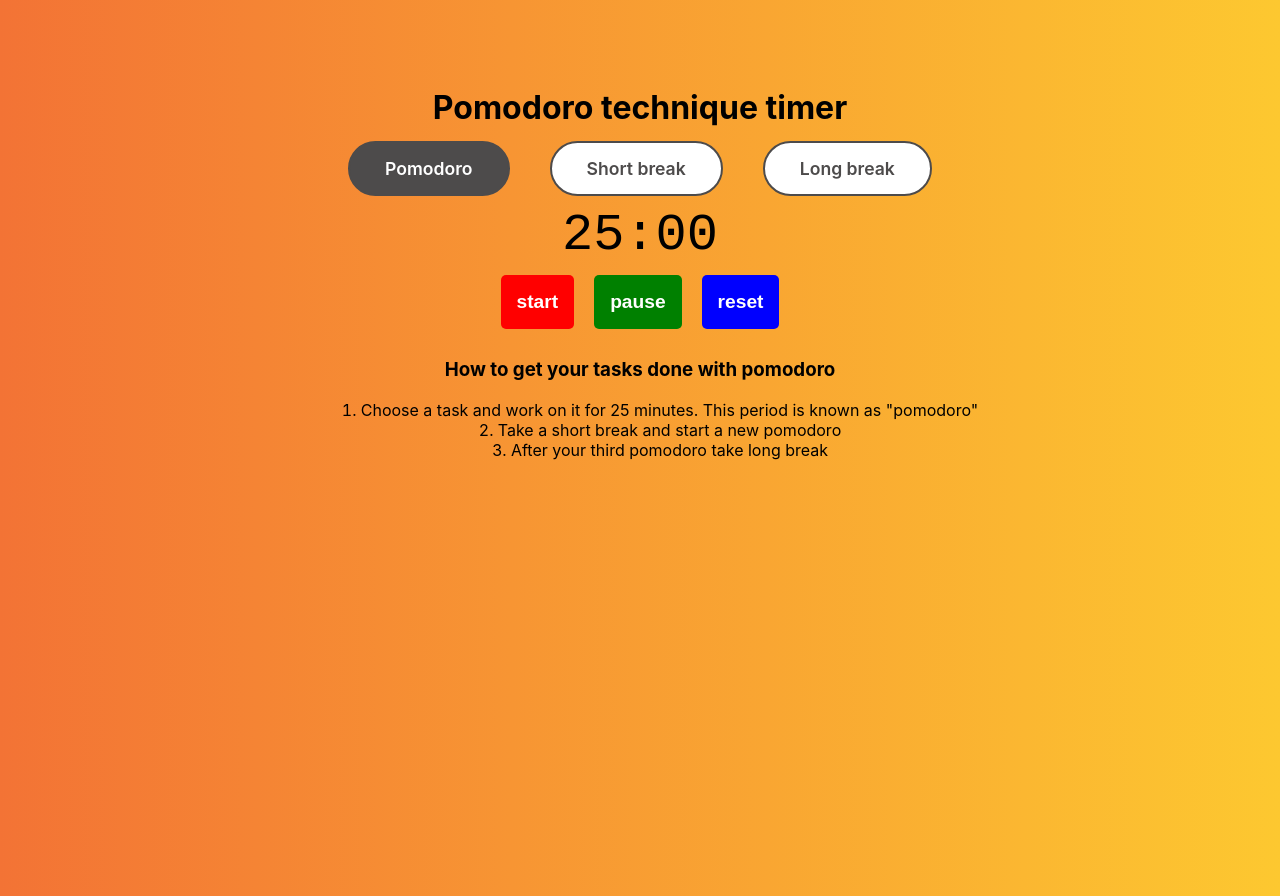
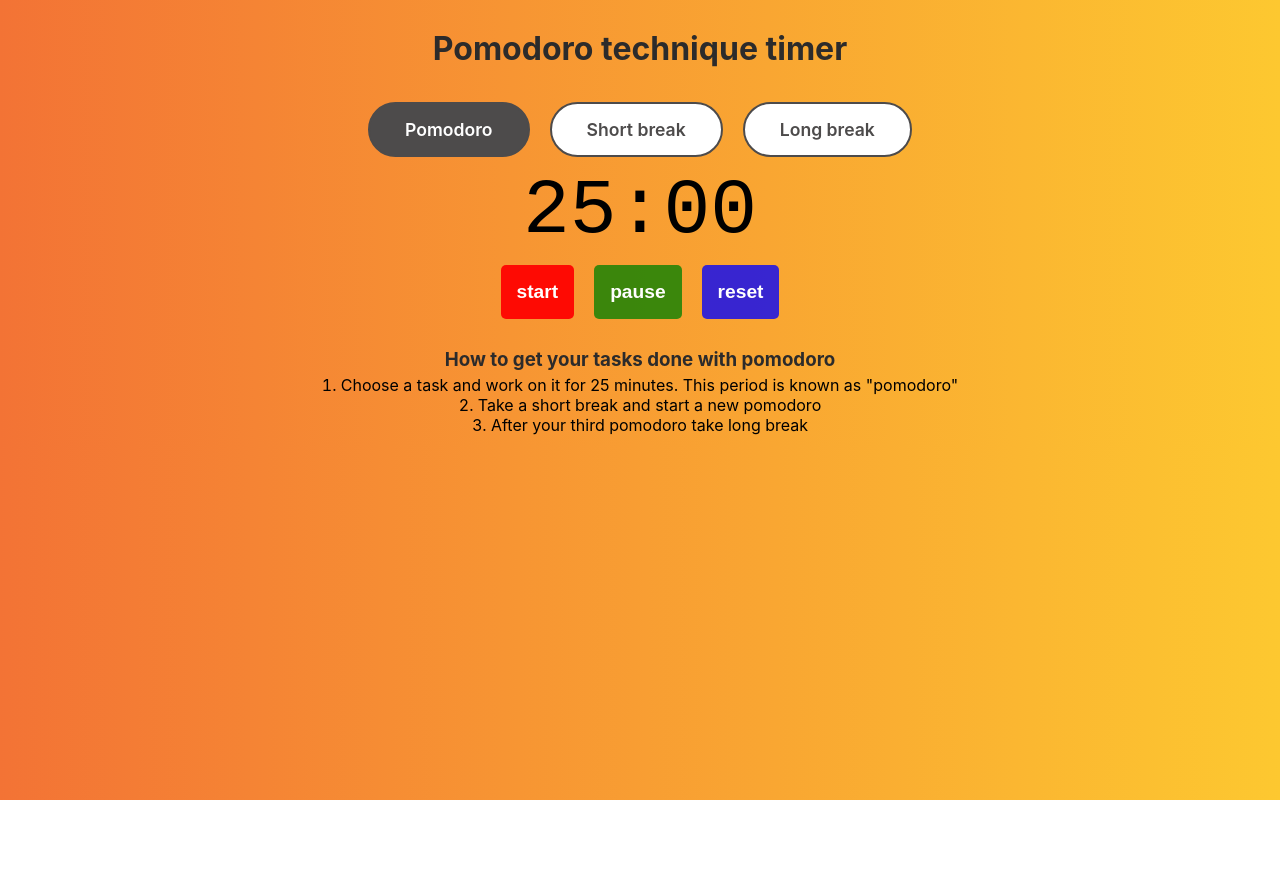
Before and after one commit to llopezin/pomodoro-technique-timer, a website built with Parcel: page index.html in a window 1280 px wide. After the commit the page ends 800 px from the top, so only its background shows below. Built offline with nearby package versions, Linux system fonts and the light colour scheme.

Commit message:
Update style.css

```diff
--- a/style.css
+++ b/style.css
@@ -1,37 +1,53 @@
 body {
   font-family: -apple-system, BlinkMacSystemFont, "Segoe UI", Roboto, Oxygen,
- Ubuntu, Cantarell, "Open Sans", "Helvetica Neue", sans-serif;
-  height: 100vh;
-  background: #fdc830;
-  /* fallback for old browsers */
-  /* Chrome 10-25, Safari 5.1-6 */
-  background: -webkit-gradient(linear, left top, right top, from(#f37335), to(#fdc830));
-  background: linear-gradient(to right, #f37335, #fdc830);
-  /* W3C, IE 10+/ Edge, Firefox 16+, Chrome 26+, Opera 12+, Safari 7+ */
+    Ubuntu, Cantarell, "Open Sans", "Helvetica Neue", sans-serif;
+  background: #fdc830; /* fallback for old browsers */
+  background: -webkit-linear-gradient(
+    to right,
+    #f37335,
+    #fdc830
+  ); /* Chrome 10-25, Safari 5.1-6 */
+  background: linear-gradient(
+    to right,
+    #f37335,
+    #fdc830
+  ); /* W3C, IE 10+/ Edge, Firefox 16+, Chrome 26+, Opera 12+, Safari 7+ */
   overflow: hidden;
 }
 
 main {
+  height: 90%;
+  display: -webkit-box;
+  display: -ms-flexbox;
+  display: flex;
+  -webkit-box-align: end;
+  -ms-flex-align: end;
+  align-items: flex-end;
+}
+
+#mainContentWrap {
   width: 100%;
   margin: auto;
-  margin-top: 7%;
   text-align: center;
 }
 
-main ol {
-  margin-top: 0;
+#mainContentWrap ol {
+  padding: 0;
+  margin: 0;
 }
 
-main ol li {
+#mainContentWrap ol li {
   list-style-position: inside;
 }
 
-main h1 {
+#mainContentWrap h1,
+#mainContentWrap h3 {
+  color: #2c2b2b;
   margin-bottom: 4px;
 }
 
 #timer {
-  font-size: 4em;
+  font-size: 6em;
   font-family: monospace;
 }
 
@@ -41,10 +57,10 @@ main h1 {
   display: -ms-flexbox;
   display: flex;
   -ms-flex-wrap: wrap;
-      flex-wrap: wrap;
+  flex-wrap: wrap;
   -webkit-box-pack: center;
-      -ms-flex-pack: center;
-          justify-content: center;
+  -ms-flex-pack: center;
+  justify-content: center;
 }
 
 button {
@@ -61,7 +77,8 @@ button:focus {
 }
 
 #periodSelectors label {
-  margin: 10px 20px;
+  margin: 10px;
+  margin-top: 30px;
   padding: 15px 35px;
   background-color: #4d4b4b;
   color: white;
@@ -91,18 +108,26 @@ button.bottom {
 
 button.bottom:active {
   -webkit-transform: scale(0.97);
-          transform: scale(0.97);
+  transform: scale(0.97);
 }
 
 button#start {
-  background-color: red;
+  background-color: rgba(255, 0, 0, 0.932);
 }
 
 button#pause {
-  background-color: green;
+  background-color: rgba(0, 128, 0, 0.76);
 }
 
 button#reset {
-  background-color: blue;
+  background-color: rgba(0, 0, 255, 0.774);
+}
+
+@media only screen and (max-width: 600px) {
+  #periodSelectors label {
+    margin: 5px;
+    border-radius: 2px;
+    padding: 5px 20px;
+  }
 }
 /*# sourceMappingURL=style.css.map */
```
